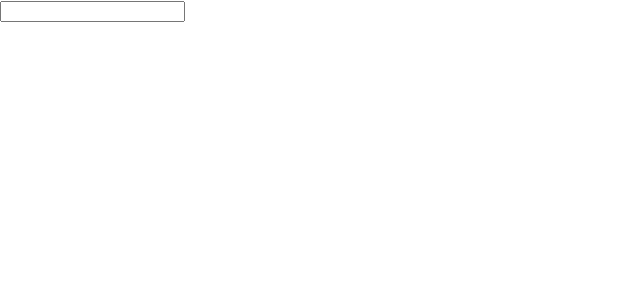
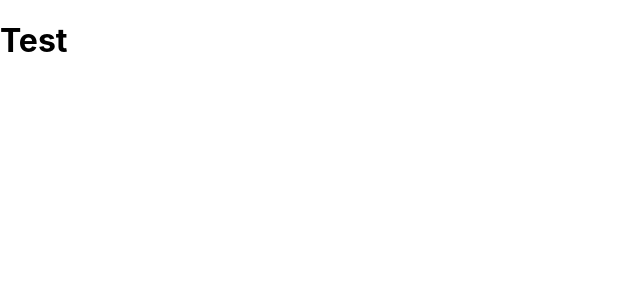
Before and after one commit to MikeNotu/typescript-test, a React (Create React App) app: page / in a window 1280 px wide. Shown: the top 300 px of the page, without its empty margins (0-640 px from the left). Built offline with nearby package versions, Linux system fonts and the light colour scheme.

Commit message:
TS practice 2

```diff
--- a/src/App.tsx
+++ b/src/App.tsx
@@ -1,10 +1,19 @@
-import React from "react";
-import { TextField } from "./TextField";
+import React, {useState} from 'react'
 
-const App: React.FC = () =>{
-  return <div>
-<TextField text="Test" person={{firstName:'',lastName:''}} />
-  </div>
+ function App() {
+
+  const [number,setNumber] = useState<number|string>(5);
+
+  const changeNumber = () => {
+    setNumber(10);
+  }
+
+
+  return (
+    <div>
+      <h1>Test</h1>
+    </div>
+  )
 }
 
 export default App;
```
